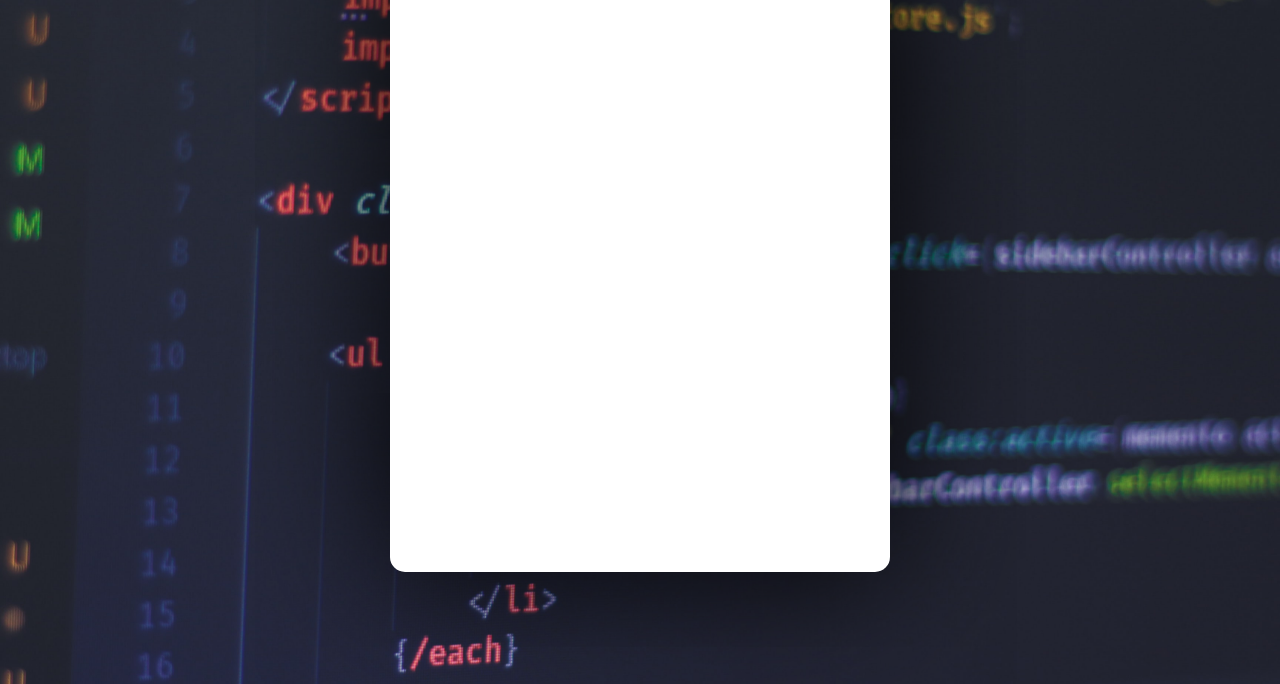
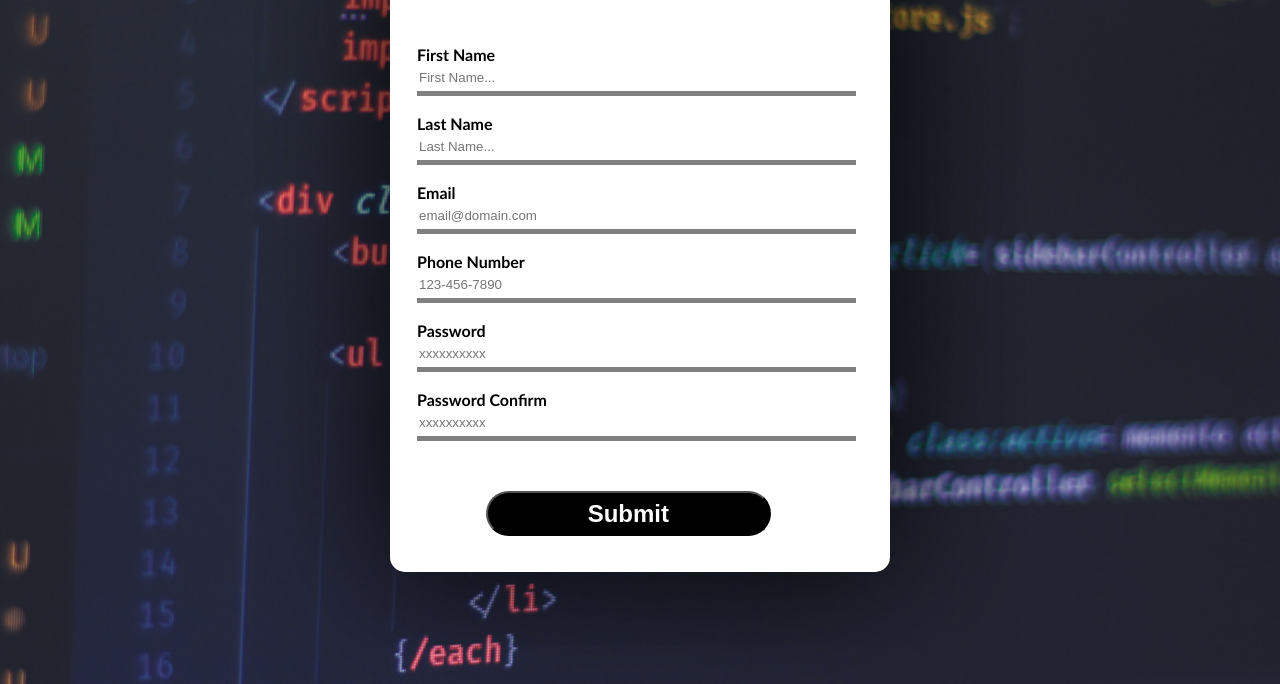
Before and after one commit to MuhammadAA/BitCode-Academy-Sign-Up-Page, a plain HTML site: page index.html in a window 1280 px wide. Shown: the part 116-800 px from the top of the page. Drawn offline with Linux system fonts and the light colour scheme.

Commit message:
Added Fieldset and CSS
- Added a fieldset and form with all inputs and input types

- Added a submit button

- Changed input border CSS to show only the bottom of the border

- Changed font sizes, weights, and families

- Used pseudo-selectors to change CSS values when inputs are focused on

```diff
--- a/index.html
+++ b/index.html
@@ -15,6 +15,44 @@
             <h1>BitCode Academy Sign-up</h1>
         </header>
 
+        <fieldset>
+            <form action="" method="post">   <!-- http://httpbin.org/post-->
+
+                <div class="inputDiv">
+                    <label for="firstName">First Name</label>
+                    <input name="firstName" type="text" id="firstName" placeholder="First Name...">
+                </div>
+
+                <div class="inputDiv">
+                    <label for="lastName">Last Name</label>
+                    <input name="lastName" type="text" id="lastName" placeholder="Last Name...">
+                </div>
+
+                <div class="inputDiv">
+                    <label for="email">Email</label>
+                    <input name="email" type="email" id="email" placeholder="email@domain.com">
+                </div>
+
+                <div class="inputDiv">
+                    <label for="phNumber">Phone Number</label>
+                    <input name="phoneNumber" type="tel" id="phNumber" placeholder="123-456-7890">
+                </div>
+
+                <div class="inputDiv">
+                    <label for="pass">Password</label>
+                    <input name="password" type="password" id="pass" placeholder="xxxxxxxxxx">
+                </div>
+
+                <div class="inputDiv">
+                    <label for="passConf">Password Confirm</label>
+                    <input type="password" id="passConf" placeholder="xxxxxxxxxx">
+                </div>
+
+
+                <button type="submit">Submit</button>
+            </form>
+        </fieldset>
+
 
     </div>
 
--- a/styles.css
+++ b/styles.css
@@ -1,12 +1,14 @@
 html {
     background: url(background.jpg) no-repeat center center fixed;
     background-size: 150%;
+
+    font-family:'Trebuchet MS', 'Lucida Sans Unicode', 'Lucida Grande', 'Lucida Sans', Arial, sans-serif;
 }
 
 
 .signup {
     display: block;
-    background-color: white;
+    background-color: rgba(255,255,255,1);
     height: 650px;
     width: 500px;
     box-sizing: content-box;
@@ -18,6 +20,7 @@ html {
 
     box-shadow: 0 0 150px black;
     border-radius: 15px;
+
 }
 
 header{
@@ -47,9 +50,80 @@ header h1 {
     font-size: 27px;
     font-weight: 1000;
 
-    font-family:'Trebuchet MS', 'Lucida Sans Unicode', 'Lucida Grande', 'Lucida Sans', Arial, sans-serif;
+    /*font-family:'Trebuchet MS', 'Lucida Sans Unicode', 'Lucida Grande', 'Lucida Sans', Arial, sans-serif;*/
     text-align: center;
 
     margin-top: -80px;
     margin-left: 160px;
 }
+
+
+fieldset {
+    border: none;
+    /*font-family:'Trebuchet MS', 'Lucida Sans Unicode', 'Lucida Grande', 'Lucida Sans', Arial, sans-serif;*/
+    text-align: left;
+    font-size: medium;
+
+
+    margin-left: 15px;
+    margin-top: 2px;
+}
+
+.inputDiv {
+    display: block;
+    margin-top: 18px;
+}
+label {
+    display: block;
+    margin-bottom: -5px;
+    font-weight: 700;
+}
+input {
+    margin-top: 5px;
+    width: 435px;
+    height: 25px;
+
+    border: none;
+    outline: none;
+
+    color: black;
+    background: transparent;
+    border-bottom: 5px solid grey;
+
+    vertical-align: text-bottom;
+}
+input:focus{
+    border-bottom: 5px solid black;
+    font-weight: 800;
+
+}
+/*input:valid{
+    border-bottom: 5px solid green;
+}*/
+
+
+
+
+button {
+    margin-left: 15%;
+    margin-right: auto;
+    margin-top: 50px;
+
+
+    height: 45px;
+    width: 285px;
+
+    font-size: x-large;
+    font-weight: 800;
+
+
+    border-radius: 25px;
+
+
+    background-color: black;
+    color: white;
+}
+
+button:active{
+    background-color: rgb(77, 77, 77);
+}
```
